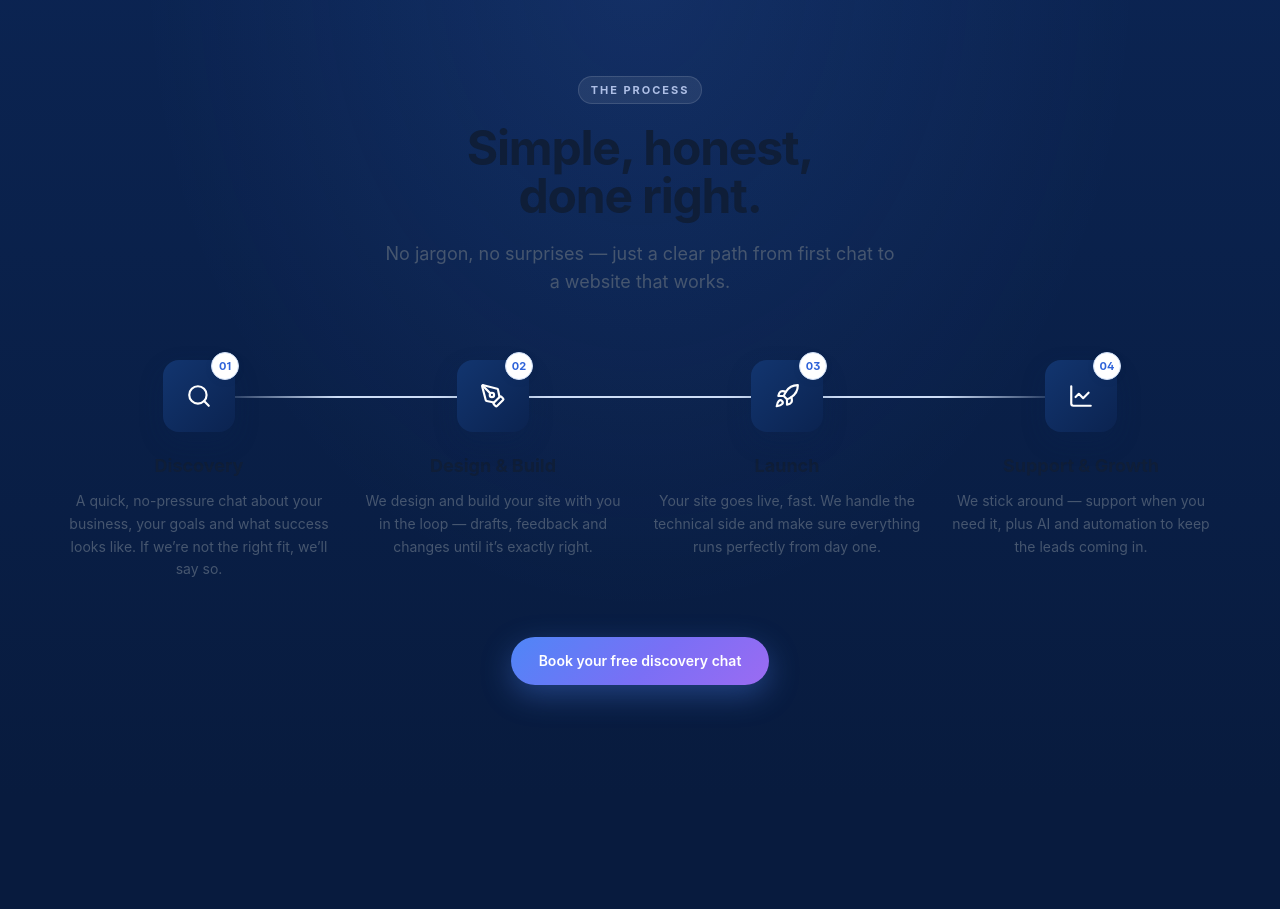
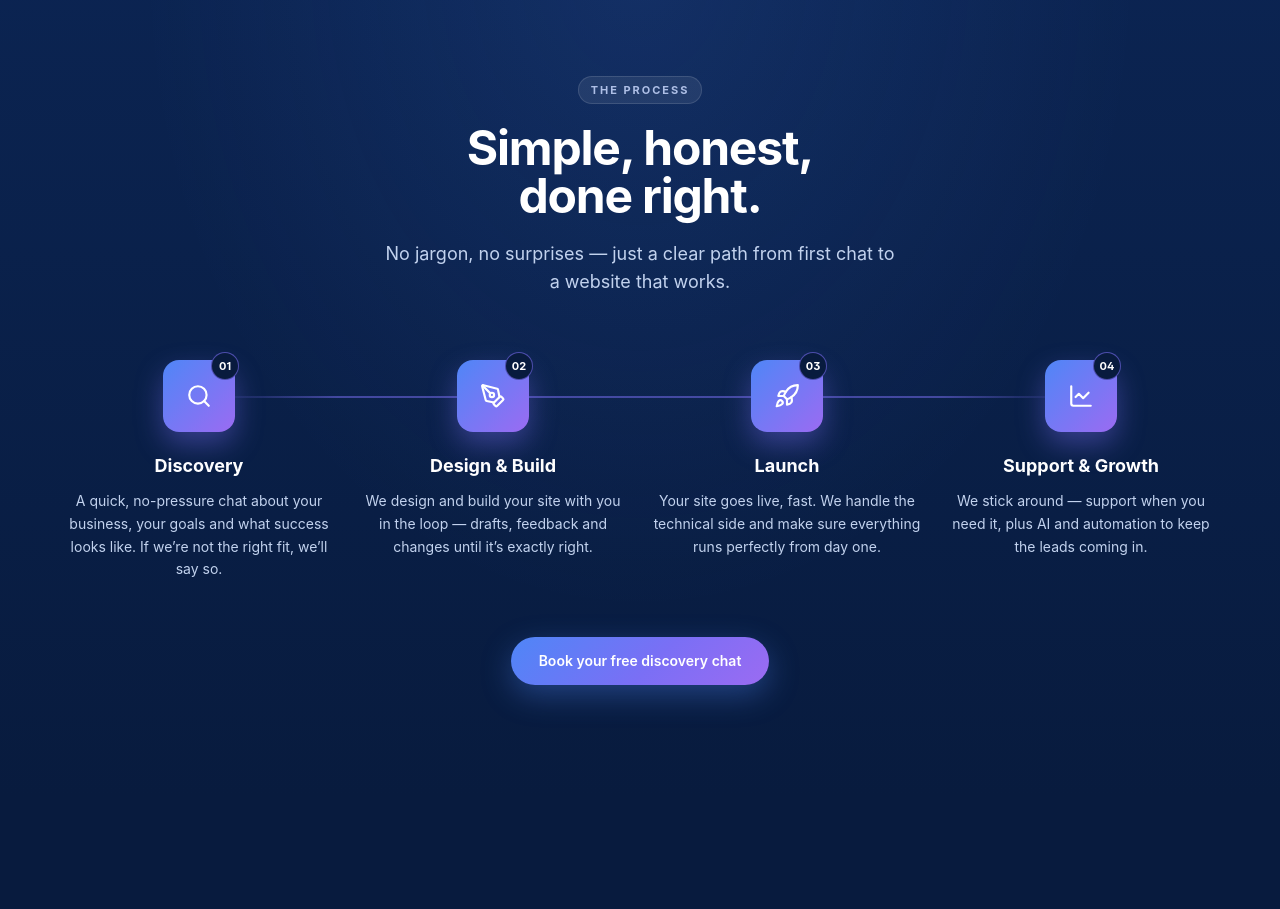
Before and after one commit to zachcolvillez-stack/bluepeek-website, a Next.js app: page / in a window 1280 px wide. Shown: the part 3880-4789 px from the top of the page. Built offline with nearby package versions, Linux system fonts and the light colour scheme.

Commit message:
auto-save: HowItWorks.jsx

```diff
--- a/components/HowItWorks.jsx
+++ b/components/HowItWorks.jsx
@@ -16,18 +16,18 @@ export default function HowItWorks() {
         <motion.div initial={{ opacity: 0, y: 20 }} whileInView={{ opacity: 1, y: 0 }}
           viewport={{ once: true }} transition={{ duration: 0.6 }} className="text-center mb-16">
           <span className="eyebrow">The Process</span>
-          <h2 className="text-3xl md:text-5xl font-bold tracking-tight mt-5 mb-5" style={{ color: '#0f1e38' }}>
+          <h2 className="text-3xl md:text-5xl font-bold tracking-tight mt-5 mb-5" style={{ color: '#ffffff' }}>
             Simple, honest,<br />done right.
           </h2>
-          <p className="text-base md:text-lg max-w-lg mx-auto leading-relaxed" style={{ color: '#46566f' }}>
+          <p className="text-base md:text-lg max-w-lg mx-auto leading-relaxed" style={{ color: '#c2d2ee' }}>
             No jargon, no surprises — just a clear path from first chat to a website that works.
           </p>
         </motion.div>
 
         <div className="relative">
-          {/* Connecting navy timeline (desktop) */}
+          {/* Connecting timeline (desktop) */}
           <div className="hidden lg:block absolute top-9 left-[12.5%] right-[12.5%] h-0.5"
-            style={{ background: 'linear-gradient(90deg, transparent, #cdddf6 15%, #cdddf6 85%, transparent)' }} />
+            style={{ background: 'linear-gradient(90deg, transparent, rgba(123,111,245,0.5) 15%, rgba(123,111,245,0.5) 85%, transparent)' }} />
 
           <div className="grid grid-cols-1 sm:grid-cols-2 lg:grid-cols-4 gap-6">
             {STEPS.map((step, i) => (
@@ -36,20 +36,19 @@ export default function HowItWorks() {
                 viewport={{ once: true }} transition={{ duration: 0.5, delay: i * 0.1 }}
                 className="relative text-center"
               >
-                {/* Numbered node */}
-                <div className="relative inline-flex items-center justify-center w-18 h-18 mb-5">
-                  <div className="w-18 h-18 rounded-2xl flex items-center justify-center"
-                    style={{ width: '72px', height: '72px', background: 'linear-gradient(135deg, #12356f, #0b2350)', boxShadow: '0 10px 24px rgba(11,35,80,0.22)' }}>
+                <div className="relative inline-flex items-center justify-center mb-5">
+                  <div className="rounded-2xl flex items-center justify-center"
+                    style={{ width: '72px', height: '72px', background: 'linear-gradient(135deg, #4f86f7, #9b6bf2)', boxShadow: '0 12px 28px rgba(123,111,245,0.4)' }}>
                     <step.icon size={26} className="text-white" />
                   </div>
                   <span className="absolute -top-2 -right-1 w-7 h-7 rounded-full flex items-center justify-center text-[11px] font-bold"
-                    style={{ background: '#ffffff', color: '#2f63d9', border: '1.5px solid #cdddf6', boxShadow: '0 2px 6px rgba(11,35,80,0.1)' }}>
+                    style={{ background: '#081b3e', color: '#ffffff', border: '1.5px solid rgba(123,111,245,0.6)' }}>
                     {step.number}
                   </span>
                 </div>
 
-                <h3 className="text-lg font-bold mb-2.5" style={{ color: '#0f1e38' }}>{step.title}</h3>
-                <p className="text-sm leading-relaxed" style={{ color: '#46566f' }}>{step.description}</p>
+                <h3 className="text-lg font-bold mb-2.5" style={{ color: '#ffffff' }}>{step.title}</h3>
+                <p className="text-sm leading-relaxed" style={{ color: '#c2d2ee' }}>{step.description}</p>
               </motion.div>
             ))}
           </div>
```
